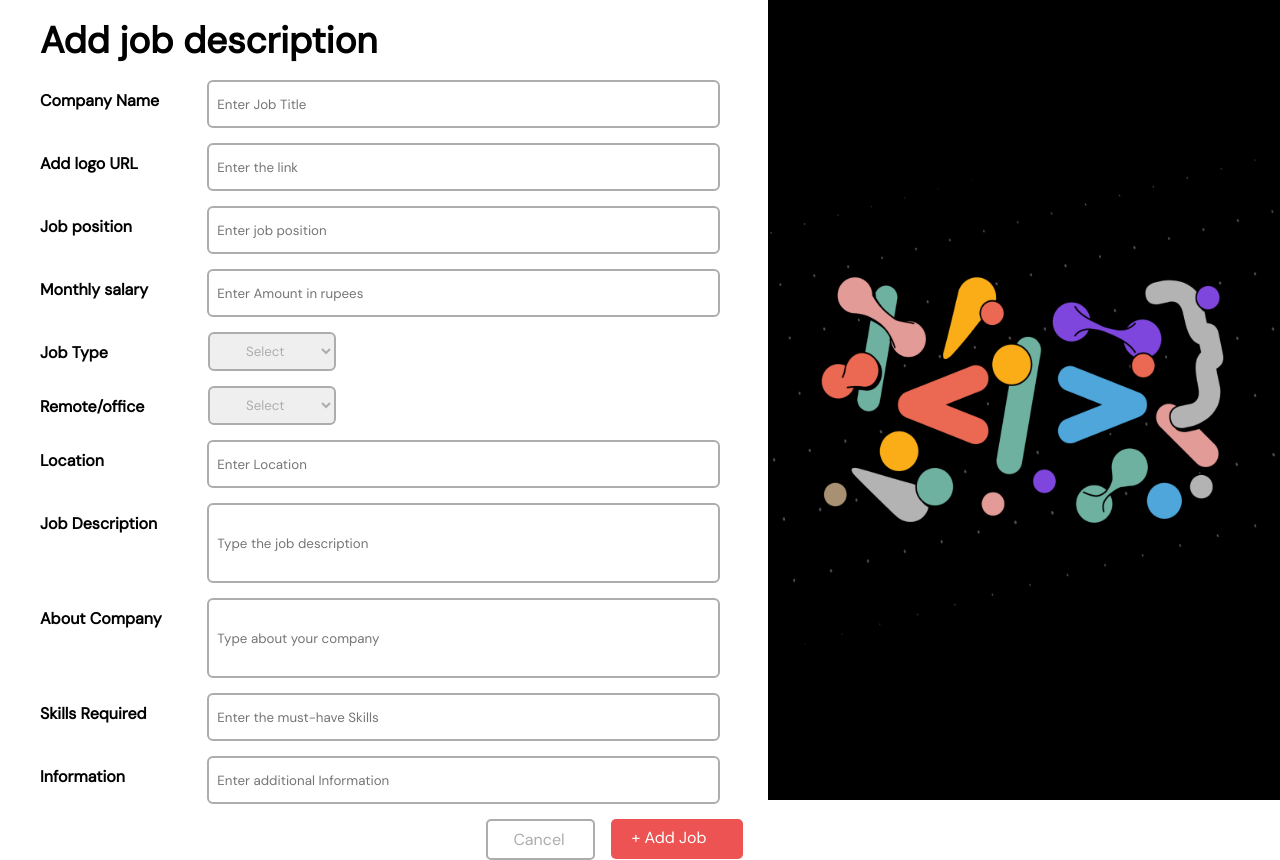
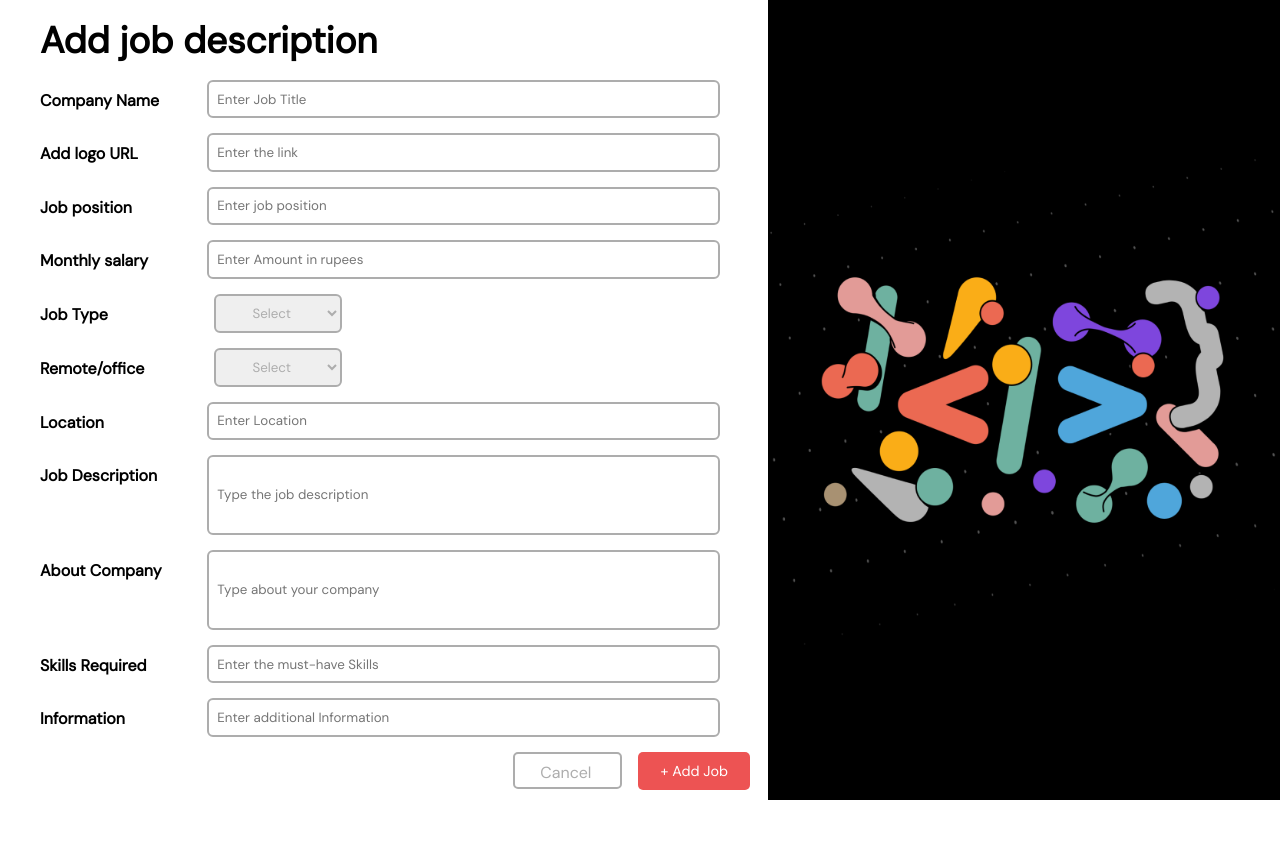
Before and after one commit to Rishi2929/JobFinder, a React (Vite) app in the folder client/: page /add in a window 1280 px wide. After the commit the page ends 805 px from the top, so only its background shows below. Built offline with nearby package versions, Linux system fonts and the light colour scheme.

Commit message:
Added a loader

```diff
--- a/client/src/App.scss
+++ b/client/src/App.scss
@@ -26,3 +26,13 @@
     border: 2px solid #ED5353;
     color: #ED5353;
 }
+
+.loader {
+    color: black;
+    text-align: center;
+}
+
+.btn:disabled {
+    opacity: 0.2;
+    cursor: not-allowed;
+}
--- a/client/src/components/Header/Header.jsx
+++ b/client/src/components/Header/Header.jsx
@@ -8,28 +8,30 @@ import { Link } from 'react-router-dom'
 import { Context, server } from '../../main'
 import toast from 'react-hot-toast';
 
-
 function Header() {
-    const { isAuthenticated, setIsAuthenticated } = useContext(Context)
+    const { isAuthenticated, setIsAuthenticated, loading, setLoading } = useContext(Context);
     const recruiterName = JSON.parse(localStorage.getItem('Recruiter Name'));
 
 
 
     const logoutHandler = async () => {
+        setLoading(true);
         try {
             const response = await axios.get(`${server}/api/v1/user/logout`);
             localStorage.removeItem('token');
-            localStorage.removeItem('Recruiter Name'); // Remove user information
+            localStorage.removeItem('Recruiter Name');
 
             setIsAuthenticated(false);
             toast.success(response.data.message);
+            setLoading(false);
+
         } catch (error) {
             toast.error(error.response.data.message);
             setIsAuthenticated(false);
+            setLoading(false);
+
         }
     };
-
-
 
     return (
         <div className='header'>
@@ -51,7 +53,7 @@ function Header() {
 
                     <div className='dialog-box'> {isAuthenticated ?
                         <div className="flex-btn">
-                            <button className='logout-btn' onClick={logoutHandler}>Logout</button>
+                            <button className='logout-btn' onClick={logoutHandler} disabled={loading}>Logout</button>
                             <p className='name'>Hello! {recruiterName}</p>
                         </div>
                         :
--- a/client/src/main.jsx
+++ b/client/src/main.jsx
@@ -15,6 +15,7 @@ const AppWrapper = () => {
   const [isAuthenticated, setIsAuthenticated] = useState(
     localStorage.getItem('token') ? true : false
   );
+  const [loading, setLoading] = useState(false)
   useEffect(() => {
     // Check if token exists in localStorage and set isAuthenticated accordingly
     const storedToken = localStorage.getItem('token');
@@ -24,7 +25,9 @@ const AppWrapper = () => {
   }, []);
 
   return (
-    <Context.Provider value={{ isAuthenticated, setIsAuthenticated }}>
+    <Context.Provider value={{
+      isAuthenticated, setIsAuthenticated, loading, setLoading,
+    }}>
       <App />
     </Context.Provider>
   );
--- a/client/src/pages/AddJobPage/AddJobPage.jsx
+++ b/client/src/pages/AddJobPage/AddJobPage.jsx
@@ -1,16 +1,15 @@
-import React, { useState } from 'react';
+import React, { useContext, useState } from 'react';
 import './AddJobPage.scss';
 import jobImg from '../../assets/add-jb.png';
 import axios from 'axios';
 import toast from 'react-hot-toast';
 import { Link } from 'react-router-dom';
-import { server } from '../../main';
+import { Context, server } from '../../main';
 
 
 
 function AddJobPage() {
     const [companyName, setCompanyName] = useState("")
-    // const [recruiterName, setRecruiterName] = useState("")
     const [logoURL, setLogoUrl] = useState("")
     const [JobPosition, setJobPosition] = useState("")
     const [MonthlySalary, setMonthlySalary] = useState("")
@@ -21,19 +20,32 @@ function AddJobPage() {
     const [AboutCompany, setAboutCompany] = useState("")
     const [skills, setSkills] = useState([])
     const [Information, setInformation] = useState("")
+    const { loading, setLoading } = useContext(Context);
+
 
     //Submit Button
     const submitHandler = async (e) => {
         e.preventDefault();
         console.log("first");
+        setLoading(true)
         try {
             const token = localStorage.getItem('token');
 
             const response = await axios.post(`${server}/api/v1/job/new`, {
-                companyName, logoURL, JobPosition, MonthlySalary, JobType, remote, Location, JobDescription, AboutCompany, skills, Information,
+                companyName,
+                logoURL,
+                JobPosition,
+                MonthlySalary,
+                JobType,
+                remote,
+                Location,
+                JobDescription,
+                AboutCompany,
+                skills,
+                Information,
             },
                 {
-                    withCredentials: true,
+                    // withCredentials: true,
                     headers: {
                         Authorization: `Bearer ${token}`,
                         "Content-Type": "application/json"
@@ -56,9 +68,14 @@ function AddJobPage() {
             setInformation("");
 
             toast.success(data.message);
+            setLoading(false)
         } catch (error) {
             console.error(error.response ? error.response.data : error.message);
             toast.error("An error occurred while adding the job");
+            console.error(error);
+
+            setLoading(false)
+
         }
     };
 
@@ -127,7 +144,7 @@ function AddJobPage() {
                 </div>
                 <div className="btns">
                     <Link to={'/'} className='cancel-btn'>Cancel</Link>
-                    <Link onClick={submitHandler} className='add-job-btn'>+ Add Job</Link>
+                    <button onClick={submitHandler} className='add-job-btn'>+ Add Job</button>
 
                 </div>
             </div>
--- a/client/src/pages/AddJobPage/AddJobPage.scss
+++ b/client/src/pages/AddJobPage/AddJobPage.scss
@@ -30,7 +30,7 @@
                     display: flex;
 
                     input {
-                        height: 3rem;
+                        height: 2.4rem;
                         border: 2px solid #ADADAD;
                         border-radius: 6px;
                     }
@@ -39,7 +39,7 @@
                         border: 2px solid #ADADAD;
                         border-radius: 6px;
                         width: 8rem;
-                        margin-left: -3.5rem;
+                        margin-left: -3.1rem;
                         padding-left: 2rem;
                         color: #ADADAD;
                     }
@@ -77,25 +77,28 @@
         }
 
         .btns {
-            margin-left: 38vw;
+            margin-left: 40.1vw;
             display: flex;
             width: 50vw;
 
             .add-job-btn {
+                font-size: 0.9rem;
                 width: 7rem;
-                margin-right: 3.5rem;
-                height: 2rem;
-                padding-top: 8px;
-                padding-left: 20px;
+                margin-right: 3.9rem;
+                height: 2.4rem;
+                // padding-top: 8px;
+                // padding-left: 6px;
                 background-color: #ED5353;
                 text-decoration: none;
                 border-radius: 5px;
                 color: white;
+                border: none;
+
             }
 
             .cancel-btn {
                 width: 5rem;
-                height: 1.8rem;
+                height: 1.6rem;
                 padding-top: 8px;
                 padding-left: 25px;
                 margin-right: 1rem;
--- a/client/src/pages/DetailsPage/DetailPage.jsx
+++ b/client/src/pages/DetailsPage/DetailPage.jsx
@@ -7,30 +7,27 @@ import './DetailsPage.scss';
 import { Context, server } from '../../main';
 
 function DetailPage() {
-    // State for holding job details
+
     const [job, setJob] = useState({});
-    // Extracting jobId from URL parameters
     const { jobId } = useParams();
-    // console.log(jobId)
-    const { isAuthenticated, setIsAuthenticated } = useContext(Context);
+    const { isAuthenticated, setIsAuthenticated, loading, setLoading } = useContext(Context);
 
 
     useEffect(() => {
         // Function to fetch job details from the API
         const fetchJobDetails = async () => {
+            setLoading(true);
             try {
-                // Fetch job details using axios
                 const response = await axios.get(`${server}/api/v1/job/list/${jobId}`);
-                // Update state with the fetched job details
                 setJob(response.data.job);
             } catch (error) {
-                // Handle errors during the API request
                 console.error('Error fetching job details:', error.message);
             }
         };
 
         // Call the fetchJobDetails function when the component mounts or jobId changes
         fetchJobDetails();
+        setLoading(false);
     }, [jobId]);
 
     // JSX to render the job details page
@@ -38,6 +35,9 @@ function DetailPage() {
         <div className='detail-div'>
             {/* Header component */}
             <Header />
+            <div>
+                {loading ? (<p className='loader'>loading.....</p>) :
+                    (<div>
                         <div className="title-div">
                             {/* Job title and company name */}
                             <h3>{job.JobPosition} job/internship at <p>{job.companyName}</p></h3>
@@ -96,6 +96,8 @@ function DetailPage() {
                                 <p>{job.Information}</p>
                             </div>
                         </div>
+                    </div>)}
+            </div>
         </div>
     );
 }
--- a/client/src/pages/LoginPage/LoginPage.jsx
+++ b/client/src/pages/LoginPage/LoginPage.jsx
@@ -10,10 +10,11 @@ function LoginPage() {
     const [email, setEmail] = useState('');
     const [password, setPassword] = useState('');
     const navigate = useNavigate();
-    const { isAuthenticated, setIsAuthenticated } = useContext(Context);
+    const { isAuthenticated, setIsAuthenticated, loading, setLoading } = useContext(Context);
 
     const handleLogin = async (e) => {
         e.preventDefault();
+        setLoading(true);
         try {
             console.log('Sending Login request...');
             const response = await axios.post(`${server}/api/v1/user/login`, {
@@ -39,12 +40,13 @@ function LoginPage() {
                 }
             });
             navigate('/')
-
-
+            setLoading(false);
         } catch (error) {
             // console.log("first login failed")
             toast.error(error.response.data.message);
             setIsAuthenticated(false);
+            setLoading(false);
+
         }
     };
 
@@ -59,7 +61,7 @@ function LoginPage() {
                     <form onSubmit={handleLogin}>
                         <input type="email" placeholder="Email" value={email} onChange={(e) => setEmail(e.target.value)} />
                         <input type="password" placeholder="Password" value={password} onChange={(e) => setPassword(e.target.value)} />
-                        <button type="submit" className="btn">Sign in</button>
+                        <button type="submit" className="btn" disabled={loading}>Sign in</button>
                     </form>
 
                     <div className="dialog-login">
```
Also changed, not shown: client/src/pages/HomePage/HomePage.jsx (+12 -17 lines), client/src/pages/RegisterPage/RegisterPage.jsx (+9 -6 lines). Lines whose indentation alone changed are shown as unchanged.
